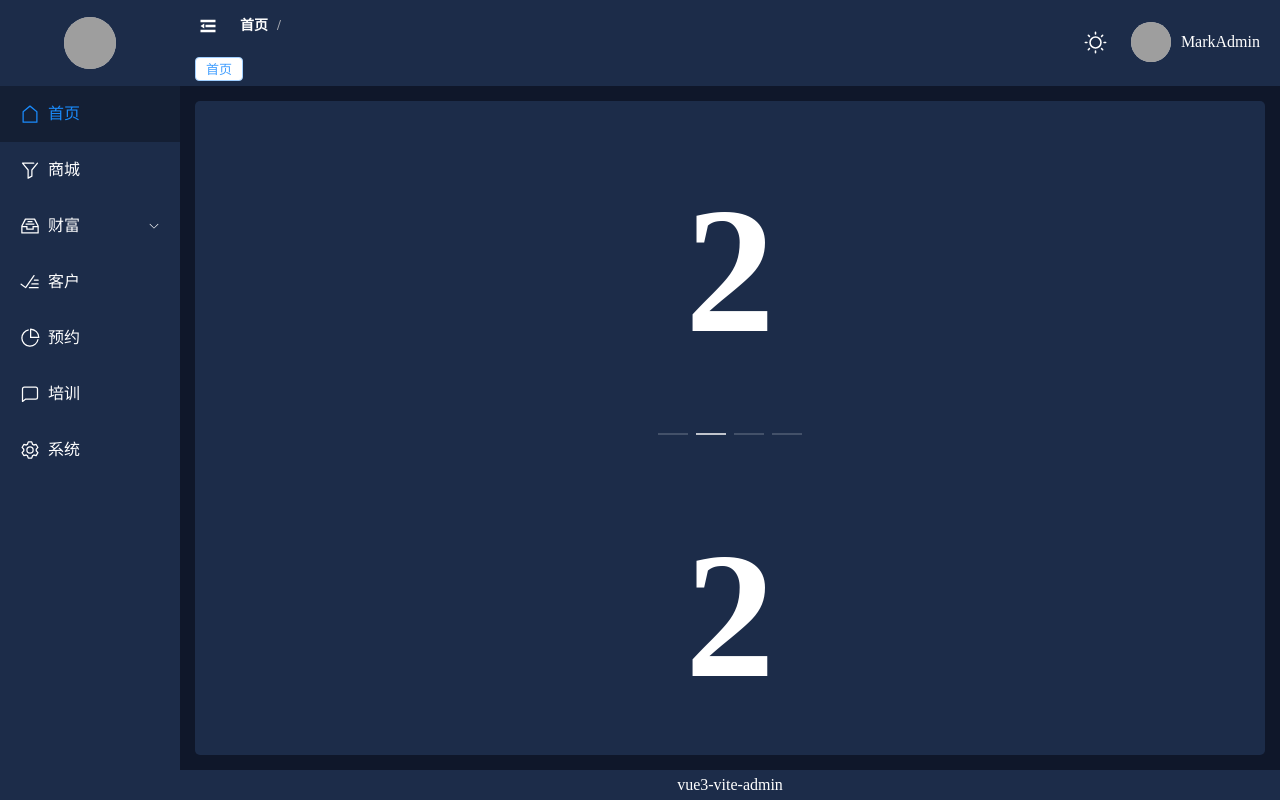
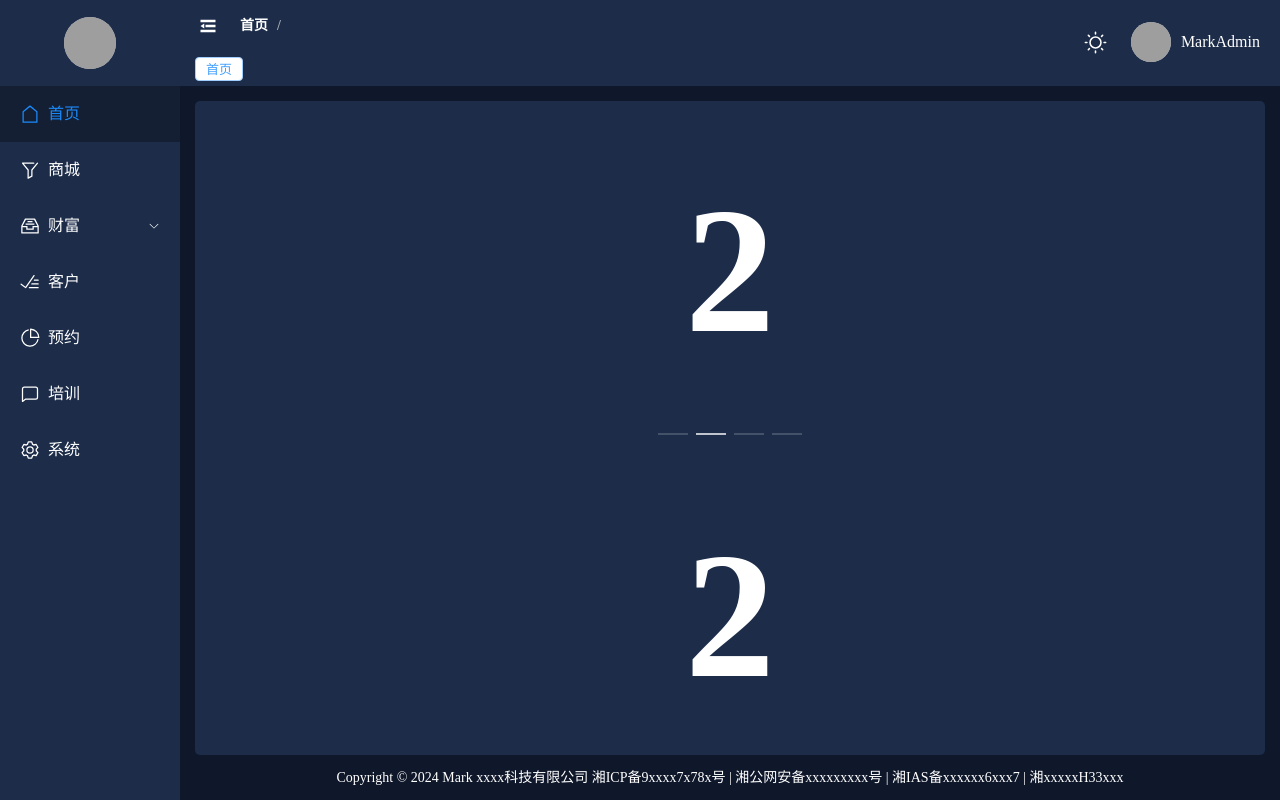
Before and after one commit to Mark-AQ/mark-admin, a Vue app in the folder mark-admin/: page /admin/dashboard in a window 1280 px wide. Built offline with nearby package versions, Linux system fonts and the light colour scheme; grey boxes are pictures that could not be loaded; a small style sheet from the web is missing.

Commit message:
优化项目

```diff
--- a/mark-admin/src/layouts/components/Footer/index.vue
+++ b/mark-admin/src/layouts/components/Footer/index.vue
@@ -1,6 +1,7 @@
 <template>
 	<div class="footer">
-		<span>vue3-vite-admin</span>
+		<span>Copyright © 2024 Mark xxxx科技有限公司 湘ICP备9xxxx7x78x号 | 湘公网安备xxxxxxxxx号 | 湘IAS备xxxxxx6xxx7 |
+			湘xxxxxH33xxx</span>
 	</div>
 </template>
 
@@ -10,9 +11,12 @@
 .footer {
 	display: flex;
 	justify-content: center;
-	align-items: center;
+	align-items: start;
 	height: 30px;
-	color: #a6a6a6;
-	background-color: var(--mk-header-bg-color);
+	color: var(--mk-text-color);
+
+	span {
+		font-size: 14px;
+	}
 }
 </style>
```
